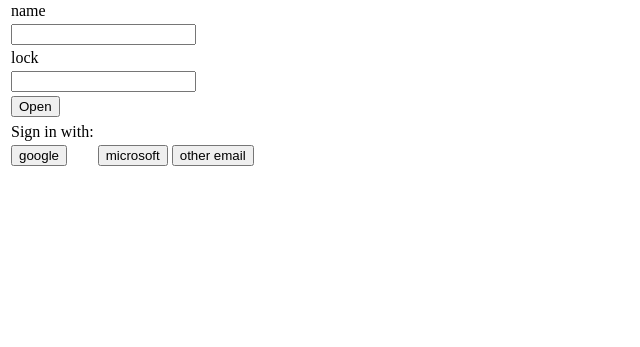
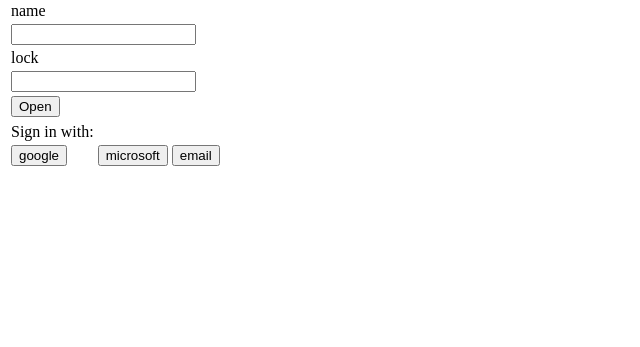
Before and after one commit to RonKbS/baron_s_online_journal, a Python web app: template templates/index.html in a window 1280 px wide. Shown: the part 99-446 px from the top of the page, without its empty margins (0-640 px from the left). Run offline with Jinja, Linux system fonts and the light colour scheme; the template is opened without the code that fills it, so the values that code supplies are empty; some libraries are stand-ins or nearby versions.

Commit message:
basic login page

```diff
--- a/templates/index.html
+++ b/templates/index.html
@@ -14,7 +14,7 @@
     <h1>o dear</h1>
     <div id='reg'><a href="create.html">Create Diary</a></div>
     <form action="" method="POST">
-        <table class="credentials">
+        <table id="credentials">
             <tr>
                 <td>
                     <label for="name">name</label>
@@ -38,12 +38,12 @@
             <tr><td><input type="submit" value="Open"></td></tr>
         </table>
     </form>
-    <table class="credentials">
-        <tr><td>Sign in with:</td></tr>
+    <table id="alt_credentials">
+        <tr><td class="alt_cred">Sign in with:</td></tr>
         <tr>
-            <td><button id="o_auth">google</button></td>
-            <td><button id="o_auth">microsoft</button></td>
-            <td><button id="o_auth">other email</button></td>
+            <td class="o_auth"><button>google</button></td>
+            <td class="o_auth"><button>microsoft</button></td>
+            <td class="o_auth"><button>email</button></td>
         </tr>
     </table>
 </body>
```
